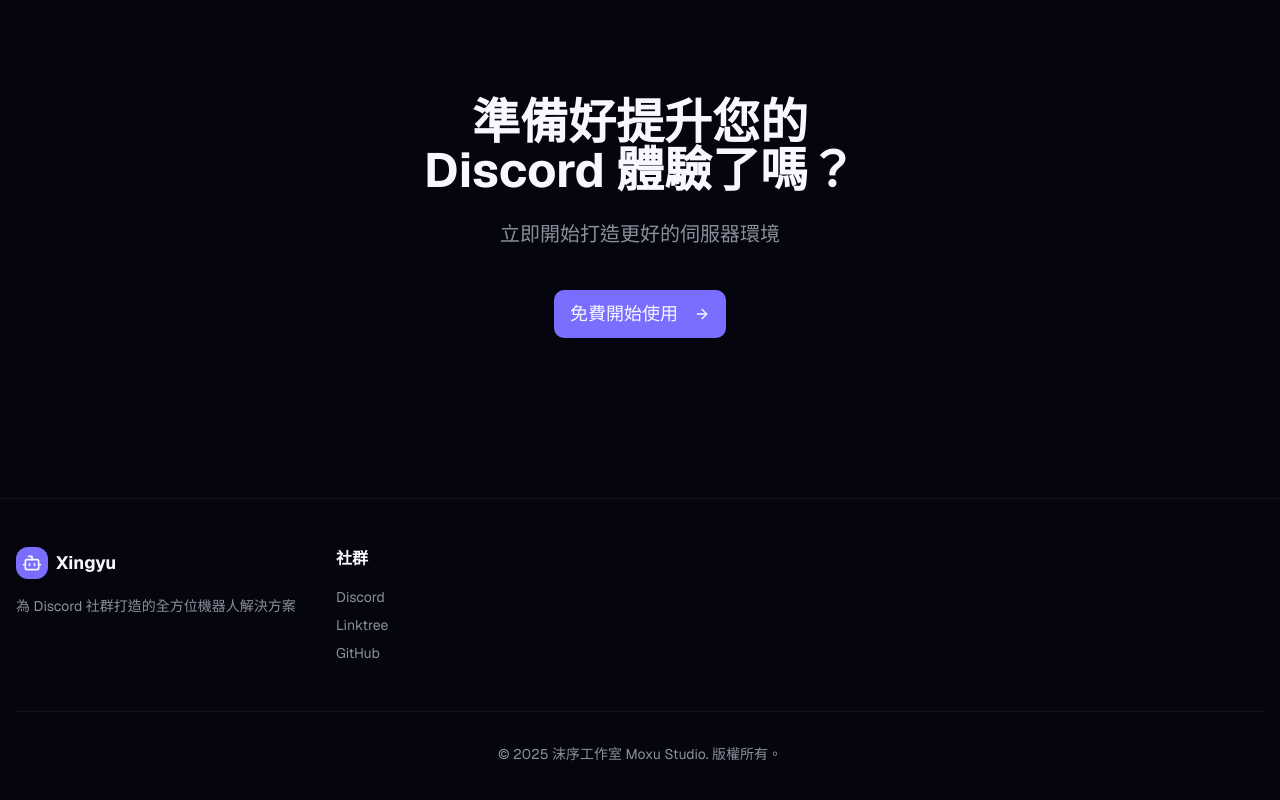
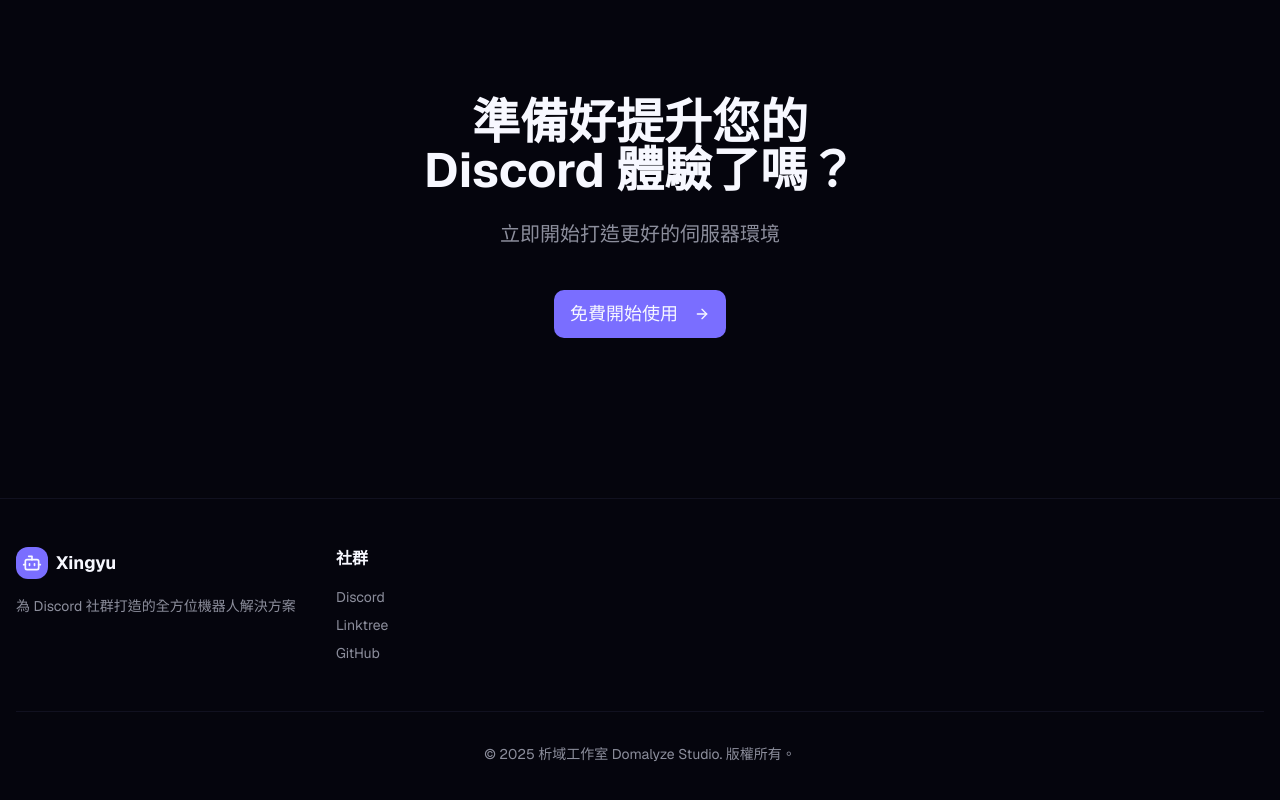
Before and after one commit to willy1236/domalyze-frontend, a Next.js app: page / in a window 1280 px wide. Shown: the part 2739-3539 px from the top of the page. Built offline with nearby package versions, Linux system fonts and the light colour scheme.

Commit message:
fix: 更新版權資訊及容器名稱為 Domalyze Studio

```diff
--- a/components/footer.tsx
+++ b/components/footer.tsx
@@ -80,7 +80,7 @@ export function Footer() {
         </div>
 
         <div className="border-t border-border/50 mt-12 pt-8 text-center text-sm text-muted-foreground">
-          <p>© 2025 沫序工作室 Moxu Studio. 版權所有。</p>
+          <p>© 2025 析域工作室 Domalyze Studio. 版權所有。</p>
         </div>
       </div>
     </footer>
--- a/docker-compose.yml
+++ b/docker-compose.yml
@@ -5,7 +5,6 @@ services:
       context: .
       dockerfile: Dockerfile
 
-    container_name: homepage-nextjs
     env_file:
       - .env
 
```
Also changed, not shown: 1 other file (tests, documents, lock files or other folders).
